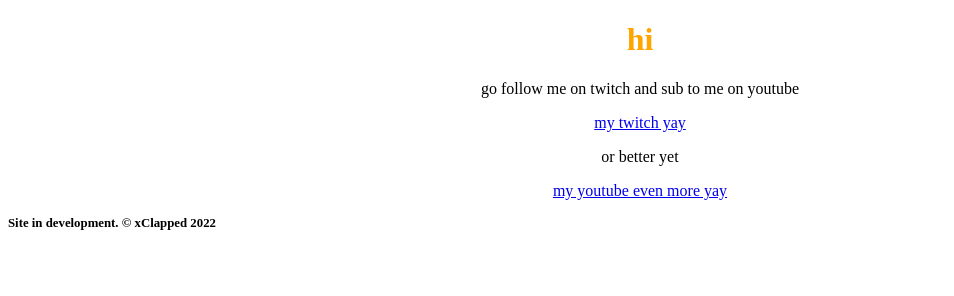
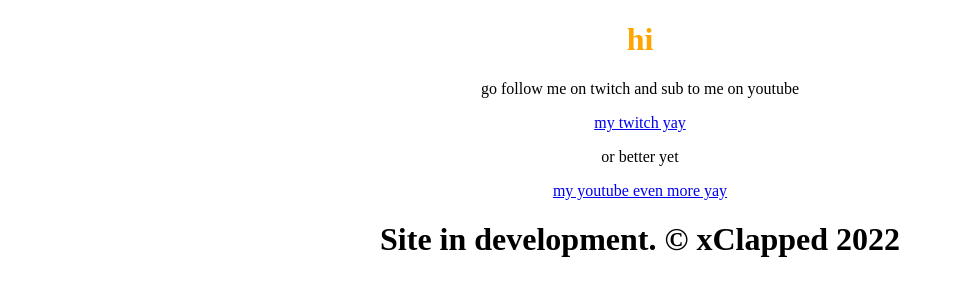
Before and after one commit to xClappedLIVE/xClapped.xyz, a plain HTML site: page index.html in a window 1280 px wide. Shown: the whole page, without its empty margins (0-954 px from the left). Drawn offline with Linux system fonts and the light colour scheme.

Commit message:
Update index.html

```diff
--- a/index.html
+++ b/index.html
@@ -10,6 +10,6 @@
       <a href="https://twitch.tv/xClappedLIVE"><center>my twitch yay</center></a>
       <p style="color:blue"><center>or better yet</center></p>
       <a href="https://www.youtube.com/channel/UCCj2oCI9TwYznB8d5OI-_FA"><center>my youtube even more yay</center></a>
-      <p><h1 style="font-size:1vw">Site in development. © xClapped 2022</h1></p>
+      <p><center><h1 style="font-size:1">Site in development. © xClapped 2022</center></h1></p>
    </body>
 </html>
```
